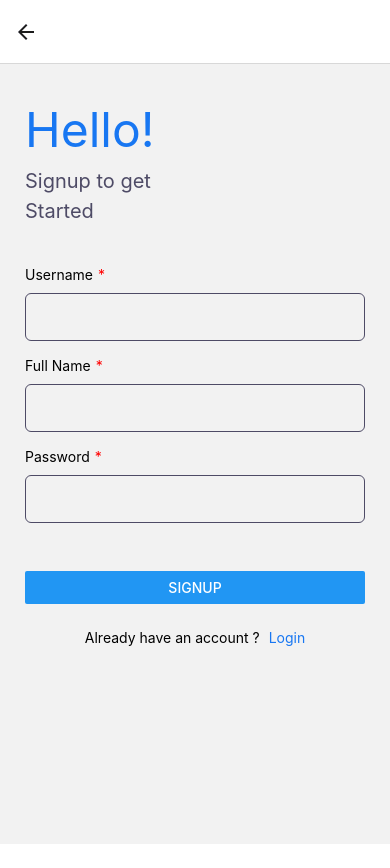
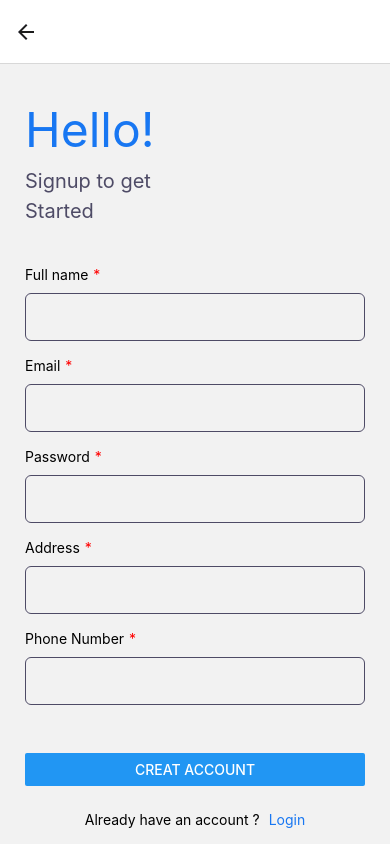
Before and after one commit to congpgph26764/quanlycuahang_app, a React Native app: screen /Signup in a window 390 px wide. Before the commit the page ends 844 px from the top, so only its background shows below. Built offline with nearby package versions, Linux system fonts and the light colour scheme.

Commit message:
dangky, dangnhap

```diff
--- a/screens/Login.js
+++ b/screens/Login.js
@@ -2,9 +2,12 @@ import { StatusBar } from 'expo-status-bar';
 import React, {Component} from "react";
 import { Button, StyleSheet, Text, View, Modal, TextInput } from 'react-native';
 import { useState } from "react";
+import AsyncStorage from '@react-native-async-storage/async-storage';
 
 
 const Login = (props) => {
+    const [email, setemail] = useState("");
+    const [password, setpassword] = useState("");
     const [manhinhcho, setmanhinhcho] = useState (false);
 
     const ManHinhCho = () => {
@@ -16,6 +19,57 @@ const Login = (props) => {
           ManHinhCho()
       }, 5000);
       }
+
+      const doLogin =  () => {
+        // kiểm tra hợp lệ dữ liệu
+            if (email.length == 0) {
+                // thông báo:
+                alert("Chưa nhập email")
+                return;
+            }
+            if (password.length == 0) {
+                // thông báo:
+                alert("Chưa nhập password")
+                return;
+            }
+
+            // url_check_login
+           let url_check_login = 'http://192.168.100.9:3000/api/users?keyword='+email;
+
+
+           fetch(url_check_login)
+               .then((res) => {
+                   return res.json();
+               })
+               .then(  async (res_login) => {
+                   if (res_login.length != 1) {
+                       alert("Không tồn tại Email");
+                       return;
+                   } else {
+                       // kiểm tra password
+                       let objU = res_login[0];
+
+                       if (objU.password == password) {
+                           // đúng pass thì lưu vào storage
+
+
+                           try {
+                              await AsyncStorage.setItem("login", JSON.stringify(objU) );
+                               props.navigation.navigate('Home');
+                             } catch (e) {
+                               // saving error
+                               console.log(e);
+                             }
+
+                       }else{
+                           alert("Sai password");
+                       }
+                   }
+
+
+               })
+
+        }
 
         React.useEffect (() =>{
             ManHinhCho();
@@ -34,21 +88,21 @@ const Login = (props) => {
             <Text style={{fontSize: 20,width:200, lineHeight: 30, color:"#4E4B66"}}>Welcome back you’ve been missed</Text>
 
             <View style={{display: 'flex', flexDirection: 'row', marginTop: 40, fontSize:14}}>
-                <Text >Username</Text>
+                <Text >Email</Text>
                 <Text style={{color:"red", marginLeft: 5}}>*</Text>
             </View>
-            <TextInput style={{marginTop:10, padding:10, paddingLeft: 10, height:48, borderColor: "#4E4B66", borderWidth: 1, borderRadius: 6}} ></TextInput>
+            <TextInput style={{marginTop:10, padding:10, paddingLeft: 10, height:48, borderColor: "#4E4B66", borderWidth: 1, borderRadius: 6}} onChangeText={(txt)=>{setemail(txt)}}></TextInput>
 
             <View style={{display: 'flex', flexDirection: 'row', marginTop: 16, fontSize:14}}>
                 <Text >Password</Text>
                 <Text style={{color:"red", marginLeft: 5}}>*</Text>
             </View>
-            <TextInput style={{marginTop:10, padding:10, height:48, borderColor: "#4E4B66", borderWidth: 1, borderRadius: 6}}
+            <TextInput style={{marginTop:10, padding:10, height:48, borderColor: "#4E4B66", borderWidth: 1, borderRadius: 6}} onChangeText={(txt)=>{setpassword(txt)}} extContentType="password"
                secureTextEntry={true}></TextInput>
 
-            <Text style={{marginTop:10, textAlign: "right", color: "#1877F2", marginBottom: 23}} >Forgot the password ?</Text>
+            <View style={{height:50}}></View>
 
-            <Button title='Login' onPress={()=>{props.navigation.navigate('Home')}}></Button>
+            <Button title='Login' onPress={doLogin}></Button>
             <View style={{height:20}}/>
 
             <View style={{display: 'flex', flexDirection: 'row', marginTop: 25, fontSize:14, alignSelf:"center"}}>
--- a/screens/Signup.js
+++ b/screens/Signup.js
@@ -1,40 +1,114 @@
 import { StatusBar } from 'expo-status-bar';
 import React, {Component, useState} from "react";
-import {Button, StyleSheet, Text, View, TextInput } from 'react-native';
+import {Button, StyleSheet, Text, View, TextInput, ScrollView } from 'react-native';
 
 const Signup = (props) => {
 
+    const [fullname, setfullname] = useState("");
+    const [email, setemail] = useState("");
+    const [password, setpassword] = useState("");
+    const [address, setaddress] = useState("");
+    const [phone, setphone] = useState("");
+
+    const doSignup = () =>{
+
+
+        if (fullname.length == 0) {
+
+            alert("Chưa nhập fullname")
+            return;
+        }
+        if (email.length == 0) {
+
+            alert("Chưa nhập email")
+            return;
+        }
+        if (password.length == 0) {
+
+            alert("Chưa nhập password")
+            return;
+        }
+        if (address.length == 0) {
+
+            alert("Chưa nhập address")
+            return;
+        }
+        if (phone.length == 0) {
+
+            alert("Chưa nhập phone number")
+            return;
+        }
+
+
+        let objU = { name: fullname, role: "User", email: email, phone: phone, password: password, address: address };
+
+        let url_users = 'http://192.168.100.9:3000/api/users/add';
+
+        fetch(url_users, {
+            method: 'POST',
+            headers: {
+                Accept: 'application/json',
+                'Content-Type': 'application/json',
+            },
+
+            body: JSON.stringify(objU)
+        })
+            .then((res) => {
+                if (res.status = 201){
+                    alert("Đăng ký thành công");
+                    props.navigation.navigate('Login')
+                }
+
+            })
+            .catch((ex) => {
+                console.log(ex);
+            });
+    }
+
         return (
             <View style={styles.container}>
+                <ScrollView>
                 <Text style={{fontSize: 48, lineHeight: 72, marginTop: 30, color:'#1877F2'}}>Hello!</Text>
                 <Text style={{fontSize: 20,width:200, lineHeight: 30, color:"#4E4B66"}}>Signup to get Started</Text>
 
                 <View style={{display: 'flex', flexDirection: 'row', marginTop: 40, fontSize:14}}>
-                    <Text >Username</Text>
+                    <Text >Full name</Text>
                     <Text style={{color:"red", marginLeft: 5}}>*</Text>
                 </View>
-                <TextInput style={{marginTop:10, padding:10, paddingLeft: 10, height:48, borderColor: "#4E4B66", borderWidth: 1, borderRadius: 6}}></TextInput>
+                <TextInput style={{marginTop:10, padding:10, paddingLeft: 10, height:48, borderColor: "#4E4B66", borderWidth: 1, borderRadius: 6}} onChangeText={(txt)=>{setfullname(txt)}}></TextInput>
 
                 <View style={{display: 'flex', flexDirection: 'row', marginTop: 16, fontSize:14}}>
-                    <Text >Full Name</Text>
+                    <Text >Email</Text>
                     <Text style={{color:"red", marginLeft: 5}}>*</Text>
                 </View>
-                <TextInput style={{marginTop:10, padding:10, paddingLeft: 10, height:48, borderColor: "#4E4B66", borderWidth: 1, borderRadius: 6}}></TextInput>
+                <TextInput style={{marginTop:10, padding:10, paddingLeft: 10, height:48, borderColor: "#4E4B66", borderWidth: 1, borderRadius: 6}} onChangeText={(txt)=>{setemail(txt)}}></TextInput>
 
                 <View style={{display: 'flex', flexDirection: 'row', marginTop: 16, fontSize:14}}>
                     <Text >Password</Text>
                     <Text style={{color:"red", marginLeft: 5}}>*</Text>
                 </View>
-                <TextInput style={{marginTop:10, padding:10, height:48, borderColor: "#4E4B66", borderWidth: 1, borderRadius: 6, marginBottom: 48}}
-               secureTextEntry={true}></TextInput>
+                <TextInput style={{marginTop:10, padding:10, paddingLeft: 10, height:48, borderColor: "#4E4B66", borderWidth: 1, borderRadius: 6}} onChangeText={(txt)=>{setpassword(txt)}} extContentType="password" secureTextEntry={true}></TextInput>
+
+                <View style={{display: 'flex', flexDirection: 'row', marginTop: 16, fontSize:14}}>
+                    <Text >Address</Text>
+                    <Text style={{color:"red", marginLeft: 5}}>*</Text>
+                </View>
+                <TextInput style={{marginTop:10, padding:10, paddingLeft: 10, height:48, borderColor: "#4E4B66", borderWidth: 1, borderRadius: 6}} onChangeText={(txt)=>{setaddress(txt)}}></TextInput>
+
+                <View style={{display: 'flex', flexDirection: 'row', marginTop: 16, fontSize:14}}>
+                    <Text >Phone Number</Text>
+                    <Text style={{color:"red", marginLeft: 5}}>*</Text>
+                </View>
+                <TextInput style={{marginTop:10, padding:10, height:48, borderColor: "#4E4B66", borderWidth: 1, borderRadius: 6, marginBottom: 48}} onChangeText={(txt)=>{setphone(txt)}}></TextInput>
 
 
-                <Button title='Signup' onPress={()=>{props.navigation.navigate('Login')}}></Button>
+                <Button title='Creat Account' onPress={doSignup}></Button>
 
                 <View style={{display: 'flex', flexDirection: 'row', marginTop: 25, fontSize:14, alignSelf:"center"}}>
                     <Text >Already have an account ? </Text>
-                    <Text style={{color:"#1877F2", marginLeft: 5}} onPress={()=>{props.navigation.navigate('Login')}}>Login</Text>
+                    <Text style={{color:"#1877F2", marginLeft: 5, marginBottom: 40}} onPress={()=>{props.navigation.navigate('Login')}}>Login</Text>
                 </View>
+                </ScrollView>
             </View>
           );
 }
```
